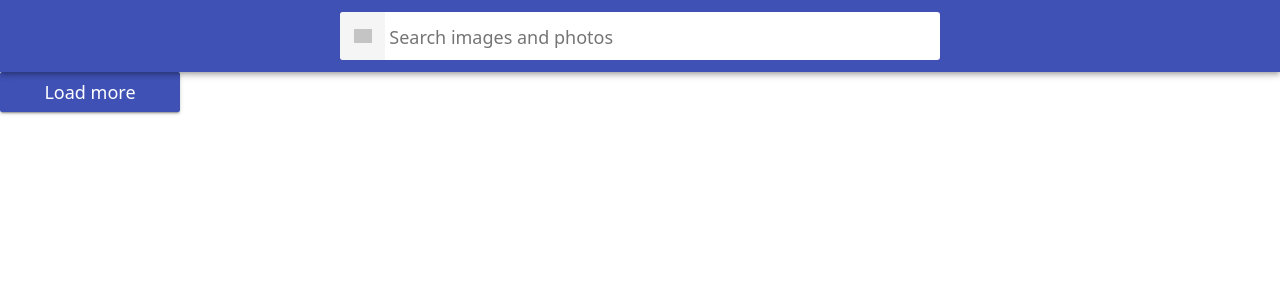
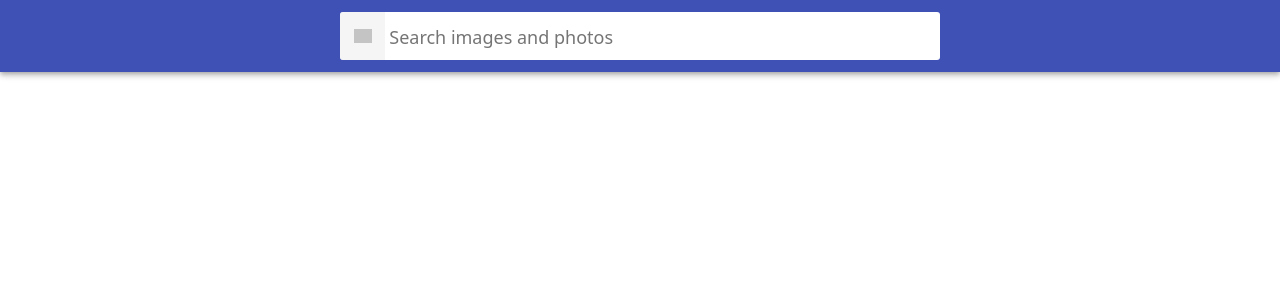
Before and after one commit to capricornus44/goit-react-hw-03-image-finder, a React (Create React App) app: page / in a window 1280 px wide. Shown: the top 300 px of the page. Built offline with nearby package versions, Linux system fonts and the light colour scheme; grey boxes are pictures that could not be loaded.

Commit message:
rendering of button when the request is successful

```diff
--- a/src/App.js
+++ b/src/App.js
@@ -1,5 +1,4 @@
 import React, { Component } from 'react';
-import axios from 'axios';
 import pixabayApi from './services/pixabayApi';
 import Searchbar from './components/Searchbar';
 // import Loader from './components/Loader';
@@ -68,7 +67,7 @@ class App extends Component {
         {/* <ImageGallery /> */}
         {/* <Loader /> */}
 
-        <Button type="button" onClick={this.fetchHits} />
+        {hits.length > 0 && <Button onClick={this.fetchHits} />}
         {showModal && <Modal onClose={this.toggleModal} />}
       </>
     );
--- a/src/components/Button/Button.jsx
+++ b/src/components/Button/Button.jsx
@@ -1,7 +1,7 @@
 import PropTypes from 'prop-types';
 import scss from './Button.module.scss';
 
-const Button = ({ type, onClick }) => (
+const Button = ({ type = 'button', onClick }) => (
   <button className={scss.button} type={type} onClick={onClick}>
     Load more
   </button>
```
